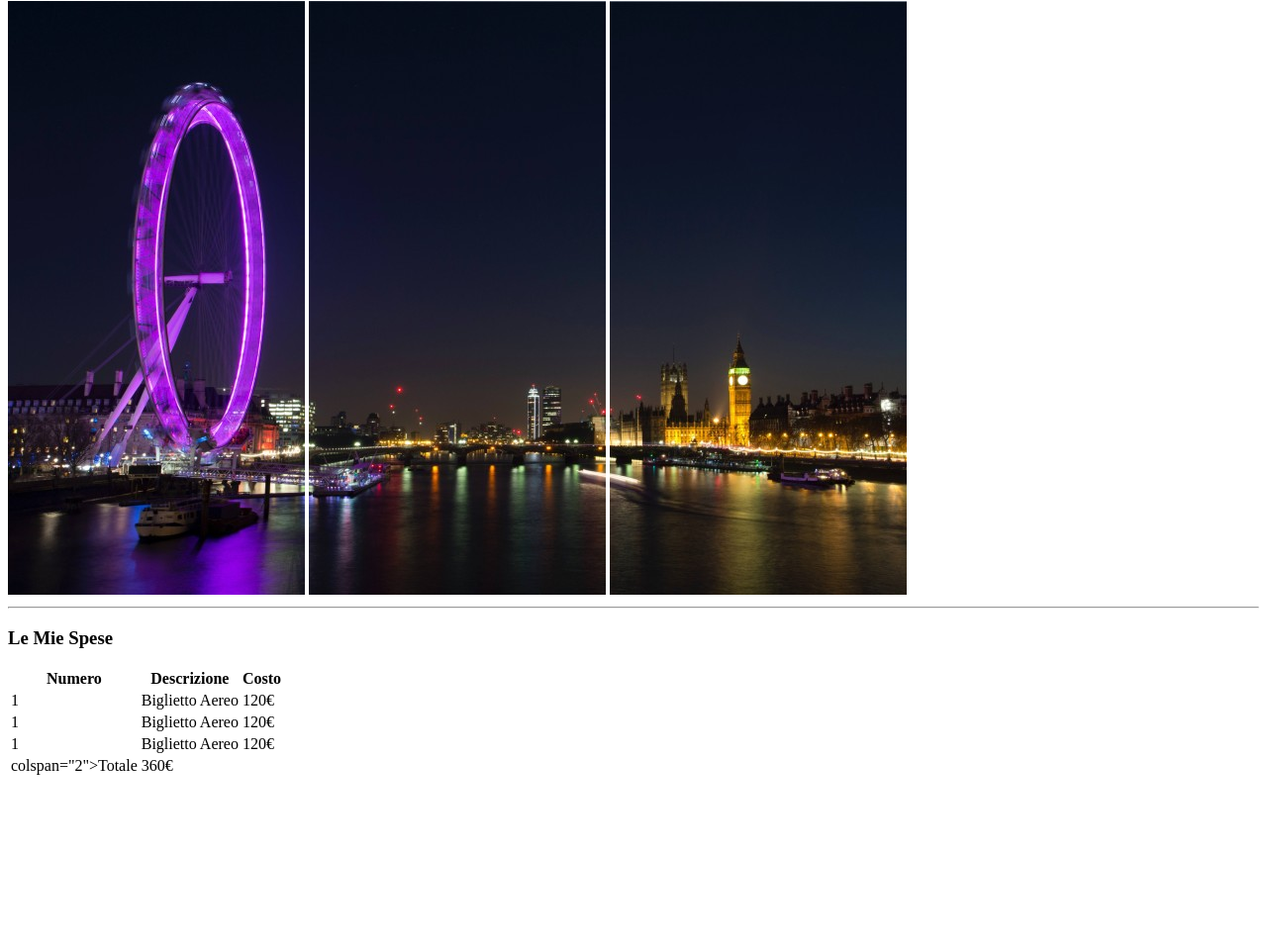
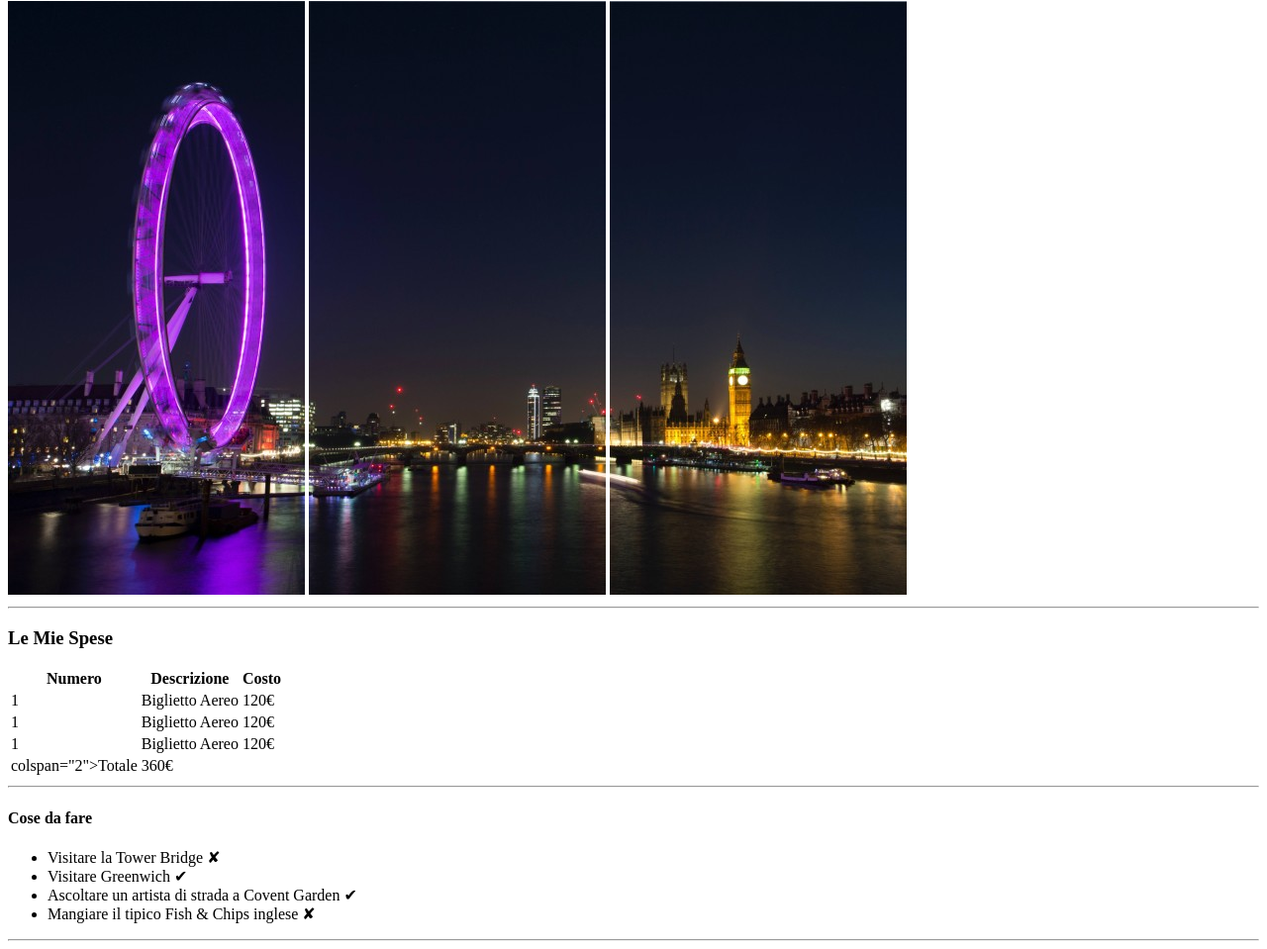
Before and after one commit to DaviLeoMeda/html-london-trip, a plain HTML site: page index.html in a window 1280 px wide. Shown: the part 79-1038 px from the top of the page at 99% size. Before the commit the page ends 873 px from the top, so only its background shows below. Drawn offline with Linux system fonts and the light colour scheme.

Commit message:
Elenco Cose da fare, con Simboli

```diff
--- a/index.html
+++ b/index.html
@@ -56,6 +56,22 @@
         </tbody>
     </table>
 
+    <hr>
+
+    <!-- Elenco non numerato con simboli -->
+
+    <h4>Cose da fare</h4>
+
+    <ul>
+        <li>Visitare la Tower Bridge &#10008;</li>
+        <li>Visitare Greenwich &#10004;</li>
+        <li>Ascoltare un artista di strada a Covent Garden &#10004;</li>
+        <li>Mangiare il tipico Fish & Chips inglese &#10008</li>
+    </ul>
+
+    <hr>
+
+
 
 
 
```
